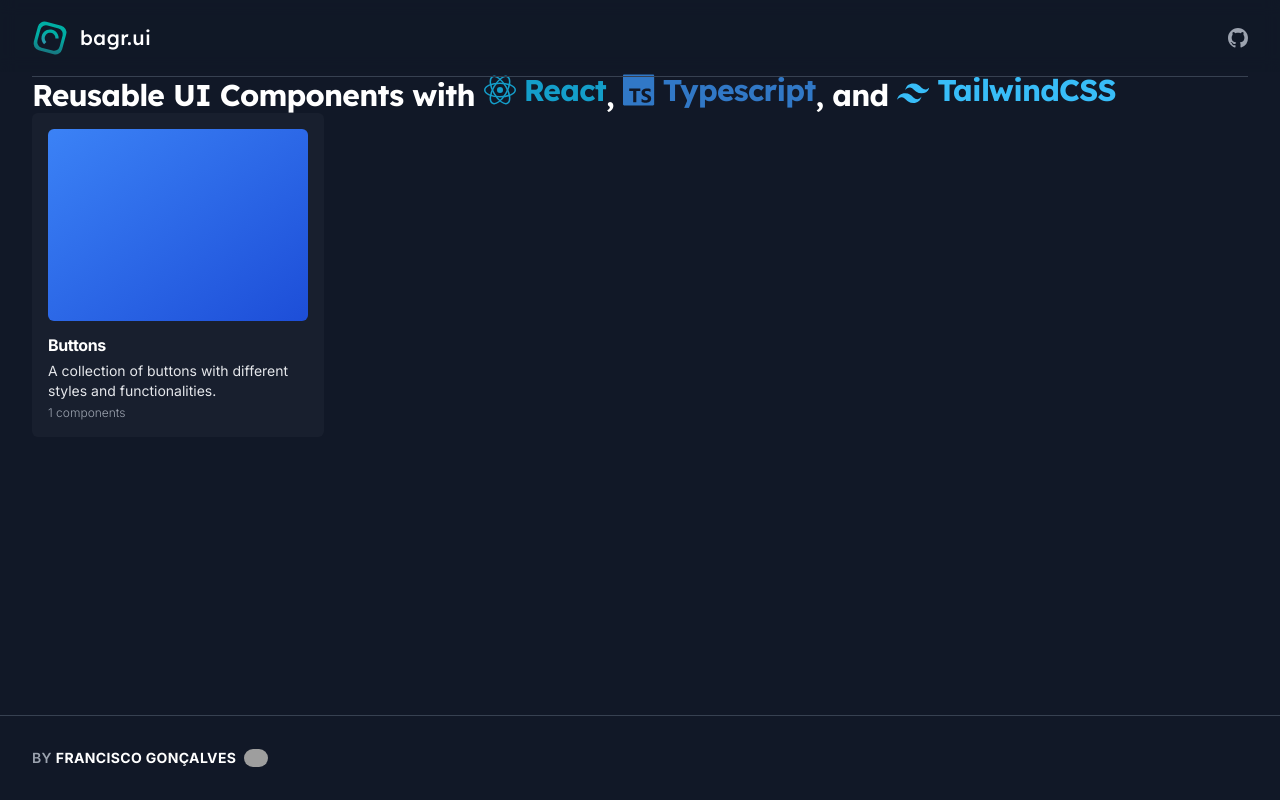
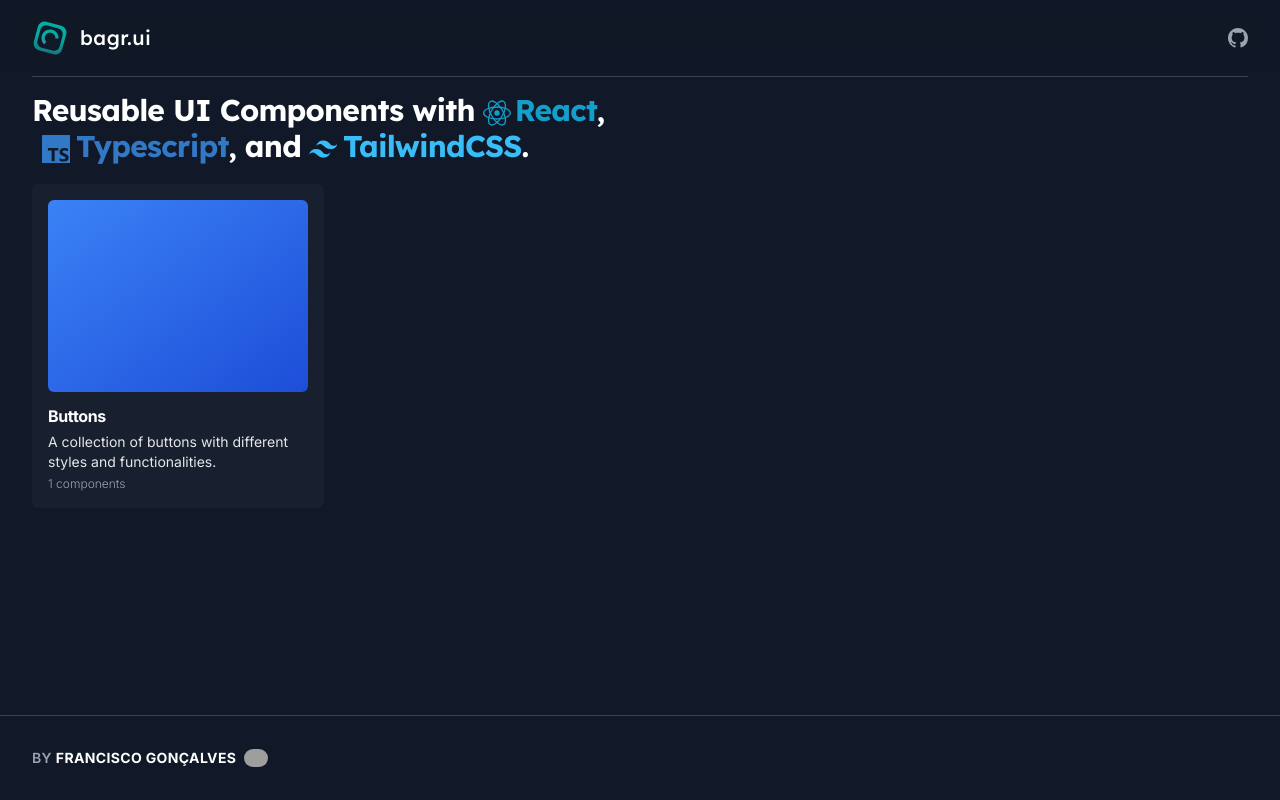
Before and after one commit to kiko-g/bagr-ui, a Next.js app: page / in a window 1280 px wide. Built offline with nearby package versions, Linux system fonts and the light colour scheme; grey boxes are pictures that could not be loaded.

Commit message:
fix: main page header

```diff
--- a/components/icons.tsx
+++ b/components/icons.tsx
@@ -11,7 +11,7 @@
 export function ReactIcon(props: SVGProps<SVGSVGElement>) {
   return (
     <svg viewBox="-10.5 -9.45 21 18.9" fill="#149eca" xmlns="http://www.w3.org/2000/svg" {...props}>
-      <circle cx="0" cy="0" r="2" fill="currentColor"></circle>
+      <circle cx="0" cy="0" r="2" fill="#149eca"></circle>
       <g stroke="currentColor" strokeWidth="1" fill="none">
         <ellipse rx="10" ry="4.5"></ellipse>
         <ellipse rx="10" ry="4.5" transform="rotate(60)"></ellipse>
@@ -23,7 +23,7 @@
 
 export function TypescriptIcon(props: SVGProps<SVGSVGElement>) {
   return (
-    <svg viewBox="0 0 27 26" xmlns="http://www.w3.org/2000/svg" {...props}>
+    <svg viewBox="0 0 25 25" xmlns="http://www.w3.org/2000/svg" {...props}>
       <path
         clipRule="evenodd"
         fillRule="evenodd"
@@ -36,7 +36,7 @@
 
 export function TailwindIcon(props: SVGProps<SVGSVGElement>) {
   return (
-    <svg viewBox="0 0 50 20" {...props}>
+    <svg viewBox="0 0 50 30" {...props}>
       <path
         fill="#38bdf8"
         fillRule="evenodd"
--- a/pages/index.tsx
+++ b/pages/index.tsx
@@ -17,27 +17,28 @@
 
 function Hero() {
   return (
-    <div className="">
+    <div className="my-1 max-w-full py-4 md:max-w-xl lg:max-w-2xl xl:max-w-3xl">
       <h2
         className={classNames(
           lexend.className,
-          "text-lg font-bold tracking-tighter text-white md:text-xl lg:text-2xl lg:tracking-tight xl:text-3xl 2xl:text-4xl",
+          "flex flex-wrap items-center text-lg font-bold tracking-tighter text-white md:text-xl lg:text-2xl lg:tracking-tight xl:text-3xl 2xl:text-4xl",
         )}
       >
-        Reusable UI Components with{" "}
-        <span className="my-auto inline-flex items-center justify-center gap-1 text-[#149eca] lg:gap-2">
-          <ReactIcon className="inline-flex h-5 w-5 lg:h-8 lg:w-8" />
-          <span>React</span>
+        Reusable UI Components with
+        <span>
+          <ReactIcon className="ml-2 mr-1 inline-flex h-5 w-5 align-middle text-[#149eca] lg:h-7 lg:w-7" />
+          <span className="text-[#149eca]">React</span>
+          {", "}
         </span>
-        {", "}
-        <span className="my-auto inline-flex items-center justify-center gap-1 text-[#3178c6] lg:gap-2">
-          <TypescriptIcon className="inline-flex h-5 w-5 lg:h-8 lg:w-8" />
-          <span>Typescript</span>
+        <span>
+          <TypescriptIcon className="ml-2.5 mr-1.5 inline-flex h-5 w-5 align-middle text-[#3178c6] lg:h-7 lg:w-7" />
+          <span className="text-[#3178c6]">Typescript</span>
+          {", and "}
         </span>
-        {", and "}
-        <span className="my-auto inline-flex items-center justify-center gap-1 text-[#38bdf8] lg:gap-2">
-          <TailwindIcon className="inline-flex h-5 w-5 lg:h-8 lg:w-8" />
-          <span>TailwindCSS</span>
+        <span>
+          <TailwindIcon className="ml-2 mr-1.5 inline-flex h-5 w-5 align-middle text-[#38bdf8] lg:h-7 lg:w-7" />
+          <span className="text-[#38bdf8]">TailwindCSS</span>
+          <span>.</span>
         </span>
       </h2>
     </div>
```
